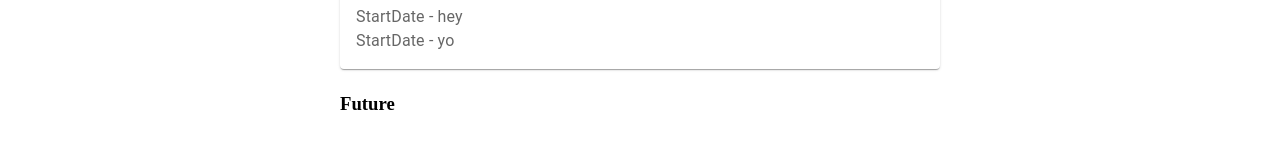
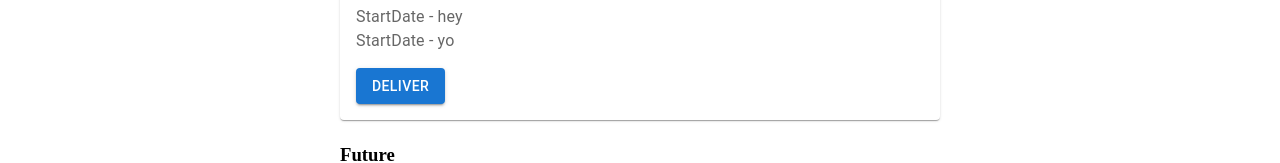
Before and after one commit to mrphil2105/UXWebExam, a React (Create React App) app in the folder UXWebExam/ClientApp/: page /MyReservations in a window 1280 px wide. Shown: the part 592-755 px from the top of the page. Built offline with nearby package versions, Linux system fonts and the light colour scheme.

Commit message:
Added deliver button to reservation card

```diff
--- a/UXWebExam/ClientApp/src/components/Cards/ReservationCard.tsx
+++ b/UXWebExam/ClientApp/src/components/Cards/ReservationCard.tsx
@@ -3,7 +3,7 @@ import Card from '@mui/material/Card';
 import CardContent from '@mui/material/CardContent';
 import CardMedia from '@mui/material/CardMedia';
 import Typography from '@mui/material/Typography';
-import { CardActionArea } from '@mui/material';
+import { Button, CardActionArea } from '@mui/material';
 import { Car } from '../../classes/Car';
 
 
@@ -27,7 +27,10 @@ export default function ReservationCard({reservation}:any) {
             StartDate - {reservation.start}
             <br/>
             StartDate - {reservation.end}
+            <br/>
           </Typography>
+          <br/>
+          <Button variant="contained">Deliver</Button>
         </CardContent>
       </CardActionArea>
     </Card>
```
